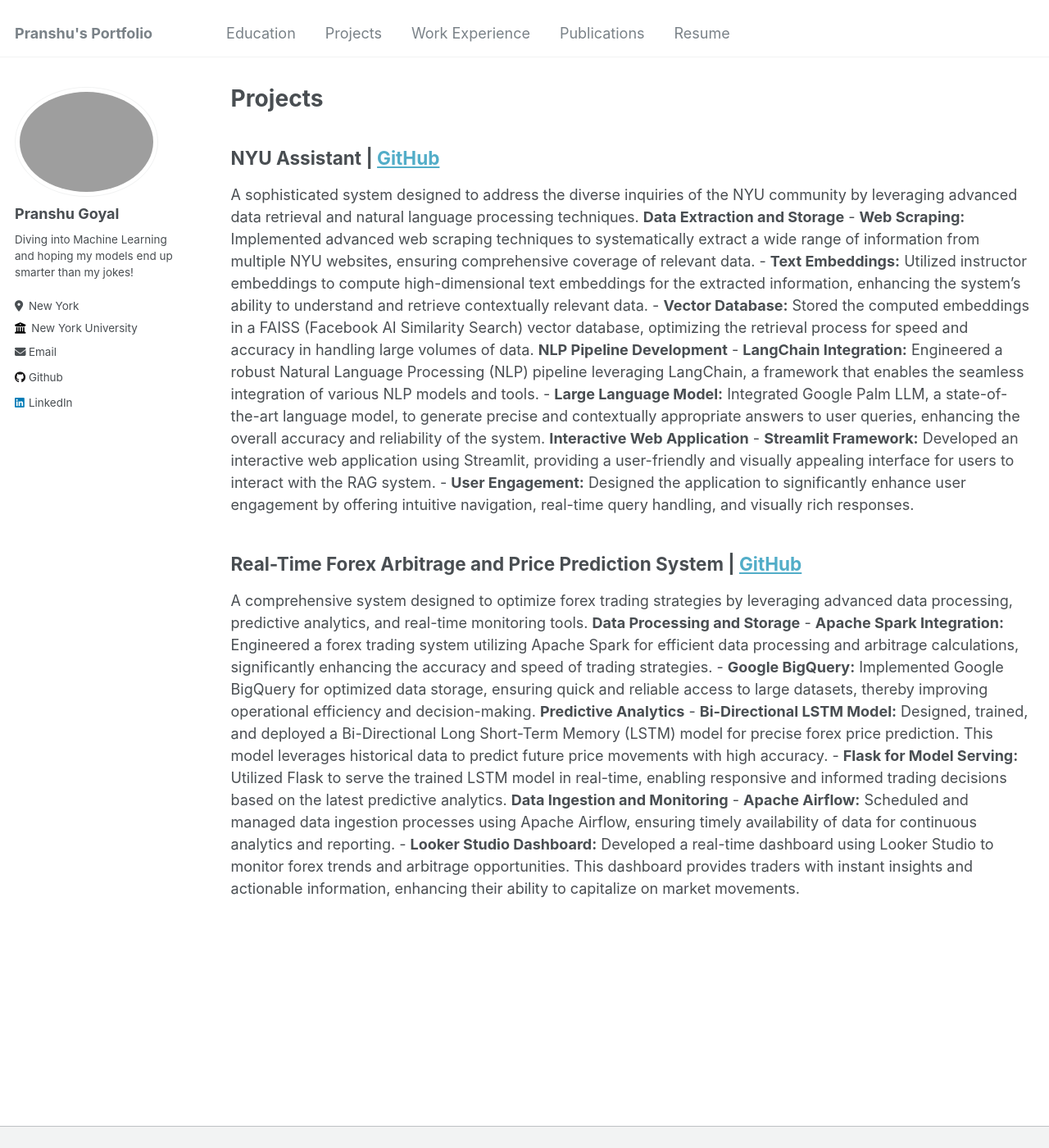
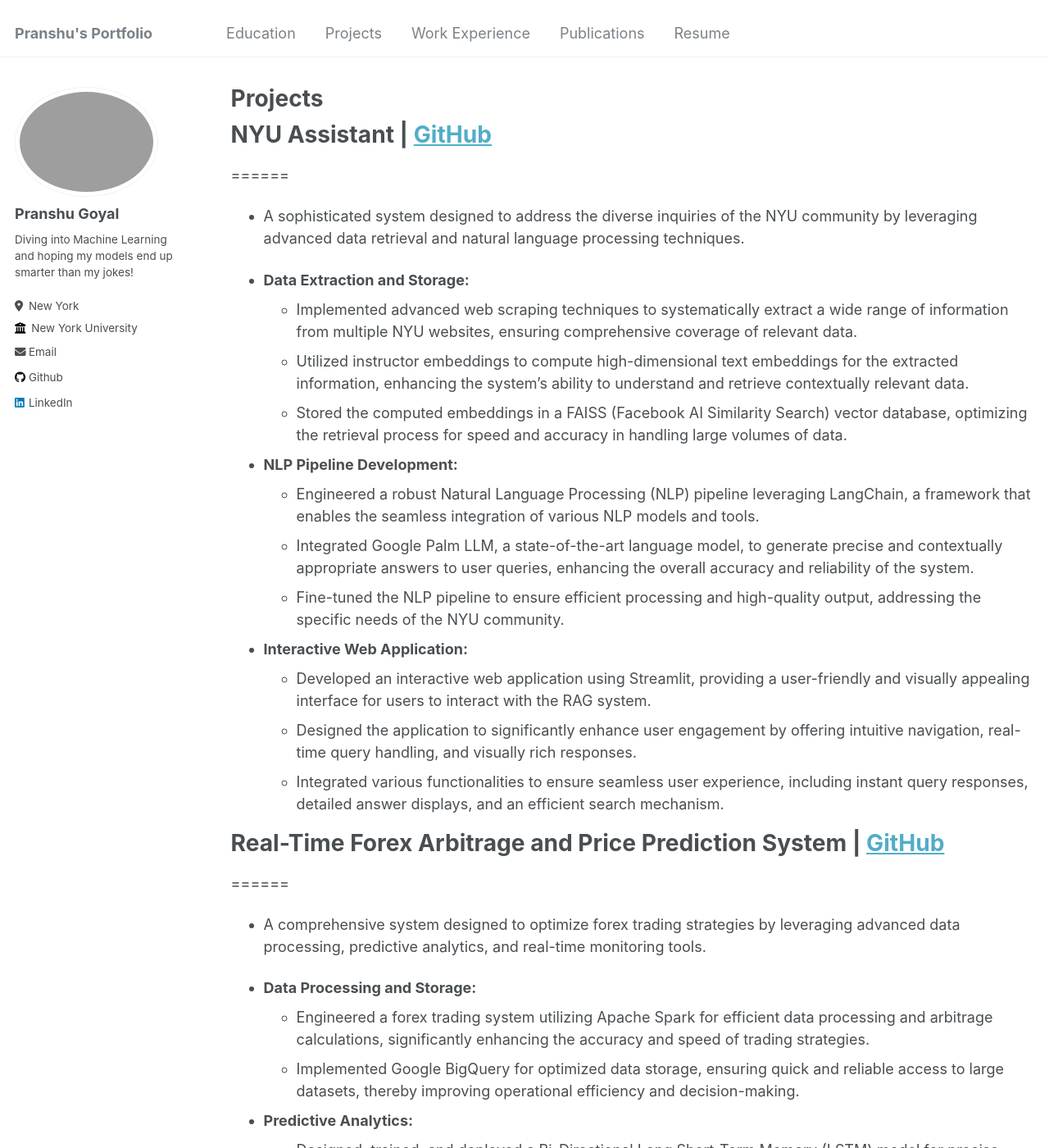
Before and after one commit to pranshu267/pranshu267.github.io, a Jekyll site: the page built from _pages/projects.md, in a window 1280 px wide and 1400 px high. Shown: the whole window at 82% size. Built offline with Jekyll 4.4.1, drawn with Linux system fonts in a browser that asks for light colours; some of the changed lines change nothing that is shown; some of the changed text lies outside the part shown.

Commit message:
Updating projects

```diff
--- a/_pages/projects.md
+++ b/_pages/projects.md
@@ -7,7 +7,7 @@
 
 {% include base_path %}
 
-## NYU Assistant | [GitHub](https://github.com/pranshu267/NYUAssistant/tree/main)
+<!-- ## NYU Assistant | [GitHub](https://github.com/pranshu267/NYUAssistant/tree/main)
 A sophisticated system designed to address the diverse inquiries of the NYU community by leveraging advanced data retrieval and natural language processing techniques.
     **Data Extraction and Storage**
         - **Web Scraping:** Implemented advanced web scraping techniques to systematically extract a wide range of information from multiple NYU websites, ensuring comprehensive coverage of relevant data.
@@ -18,9 +18,9 @@
         - **Large Language Model:** Integrated Google Palm LLM, a state-of-the-art language model, to generate precise and contextually appropriate answers to user queries, enhancing the overall accuracy and reliability of the system.
     **Interactive Web Application**
         - **Streamlit Framework:** Developed an interactive web application using Streamlit, providing a user-friendly and visually appealing interface for users to interact with the RAG system.
-        - **User Engagement:** Designed the application to significantly enhance user engagement by offering intuitive navigation, real-time query handling, and visually rich responses.
+        - **User Engagement:** Designed the application to significantly enhance user engagement by offering intuitive navigation, real-time query handling, and visually rich responses. -->
 
-## Real-Time Forex Arbitrage and Price Prediction System | [GitHub](https://github.com/pranshu267/Real-Time-Forex-Arbitrage-Detection-and-Price-Prediction-System)
+<!-- ## Real-Time Forex Arbitrage and Price Prediction System | [GitHub](https://github.com/pranshu267/Real-Time-Forex-Arbitrage-Detection-and-Price-Prediction-System)
 A comprehensive system designed to optimize forex trading strategies by leveraging advanced data processing, predictive analytics, and real-time monitoring tools.
     **Data Processing and Storage**
         - **Apache Spark Integration:** Engineered a forex trading system utilizing Apache Spark for efficient data processing and arbitrage calculations, significantly enhancing the accuracy and speed of trading strategies.
@@ -30,4 +30,39 @@
         - **Flask for Model Serving:** Utilized Flask to serve the trained LSTM model in real-time, enabling responsive and informed trading decisions based on the latest predictive analytics.
     **Data Ingestion and Monitoring**
         - **Apache Airflow:** Scheduled and managed data ingestion processes using Apache Airflow, ensuring timely availability of data for continuous analytics and reporting.
-        - **Looker Studio Dashboard:** Developed a real-time dashboard using Looker Studio to monitor forex trends and arbitrage opportunities. This dashboard provides traders with instant insights and actionable information, enhancing their ability to capitalize on market movements.
+        - **Looker Studio Dashboard:** Developed a real-time dashboard using Looker Studio to monitor forex trends and arbitrage opportunities. This dashboard provides traders with instant insights and actionable information, enhancing their ability to capitalize on market movements. -->
+
+# NYU Assistant | [GitHub](https://github.com/pranshu267/NYUAssistant/tree/main)
+======
+* A sophisticated system designed to address the diverse inquiries of the NYU community by leveraging advanced data retrieval and natural language processing techniques.
+
+* **Data Extraction and Storage:**
+  * Implemented advanced web scraping techniques to systematically extract a wide range of information from multiple NYU websites, ensuring comprehensive coverage of relevant data.
+  * Utilized instructor embeddings to compute high-dimensional text embeddings for the extracted information, enhancing the system’s ability to understand and retrieve contextually relevant data.
+  * Stored the computed embeddings in a FAISS (Facebook AI Similarity Search) vector database, optimizing the retrieval process for speed and accuracy in handling large volumes of data.
+
+* **NLP Pipeline Development:**
+  * Engineered a robust Natural Language Processing (NLP) pipeline leveraging LangChain, a framework that enables the seamless integration of various NLP models and tools.
+  * Integrated Google Palm LLM, a state-of-the-art language model, to generate precise and contextually appropriate answers to user queries, enhancing the overall accuracy and reliability of the system.
+  * Fine-tuned the NLP pipeline to ensure efficient processing and high-quality output, addressing the specific needs of the NYU community.
+
+* **Interactive Web Application:**
+  * Developed an interactive web application using Streamlit, providing a user-friendly and visually appealing interface for users to interact with the RAG system.
+  * Designed the application to significantly enhance user engagement by offering intuitive navigation, real-time query handling, and visually rich responses.
+  * Integrated various functionalities to ensure seamless user experience, including instant query responses, detailed answer displays, and an efficient search mechanism.
+
+# Real-Time Forex Arbitrage and Price Prediction System | [GitHub](https://github.com/pranshu267/Real-Time-Forex-Arbitrage-Detection-and-Price-Prediction-System)
+======
+* A comprehensive system designed to optimize forex trading strategies by leveraging advanced data processing, predictive analytics, and real-time monitoring tools.
+
+* **Data Processing and Storage:**
+  * Engineered a forex trading system utilizing Apache Spark for efficient data processing and arbitrage calculations, significantly enhancing the accuracy and speed of trading strategies.
+  * Implemented Google BigQuery for optimized data storage, ensuring quick and reliable access to large datasets, thereby improving operational efficiency and decision-making.
+
+* **Predictive Analytics:**
+  * Designed, trained, and deployed a Bi-Directional Long Short-Term Memory (LSTM) model for precise forex price prediction. This model leverages historical data to predict future price movements with high accuracy.
+  * Utilized Flask to serve the trained LSTM model in real-time, enabling responsive and informed trading decisions based on the latest predictive analytics.
+
+* **Data Ingestion and Monitoring:**
+  * Scheduled and managed data ingestion processes using Apache Airflow, ensuring timely availability of data for continuous analytics and reporting.
+  * Developed a real-time dashboard using Looker Studio to monitor forex trends and arbitrage opportunities. This dashboard provides traders with instant insights and actionable information, enhancing their ability to capitalize on market movements.
```
